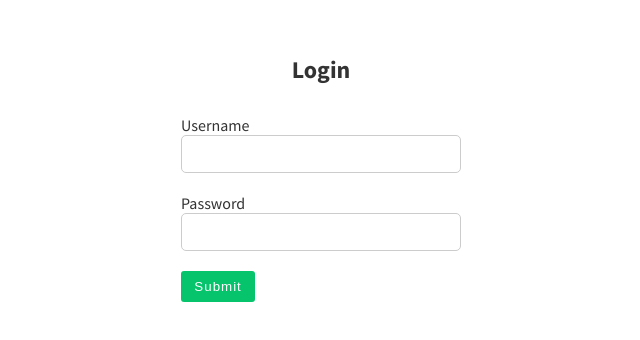
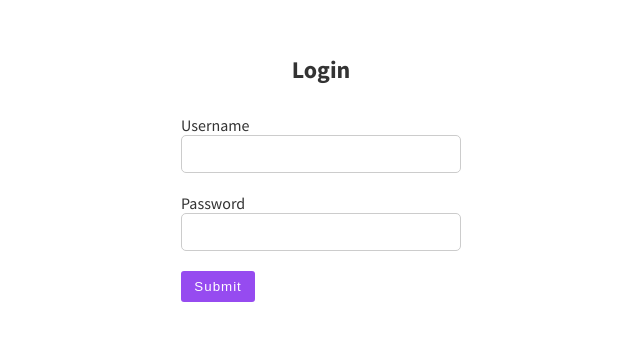
Before and after one commit to NicolaiHygino/dragons-list, a React (Create React App) app: page / in a window 1280 px wide. Shown: the part 222-562 px from the top of the page, without its empty margins (319-959 px from the left). Built offline with nearby package versions, Linux system fonts and the light colour scheme.

Commit message:
style (globalStyles): changing main color, secondary color and add focus outline on all elements

```diff
--- a/src/globalStyles.js
+++ b/src/globalStyles.js
@@ -2,14 +2,18 @@ import styled, { createGlobalStyle } from "styled-components";
 
 export const GlobalStyle = createGlobalStyle`
   :root {
-    --main-color: #05c46b;
-    --scd-color: #ff5e57;
+    --main-color: #964BF0;
+    --scd-color: #381A5C;
     --error: #c0392b;
     --bg-color: #EDECEE;
   }
 
   * {
     box-sizing: border-box;
+  }
+
+  *:focus {
+    outline: 1px solid var(--main-color);
   }
 
   a {
```
